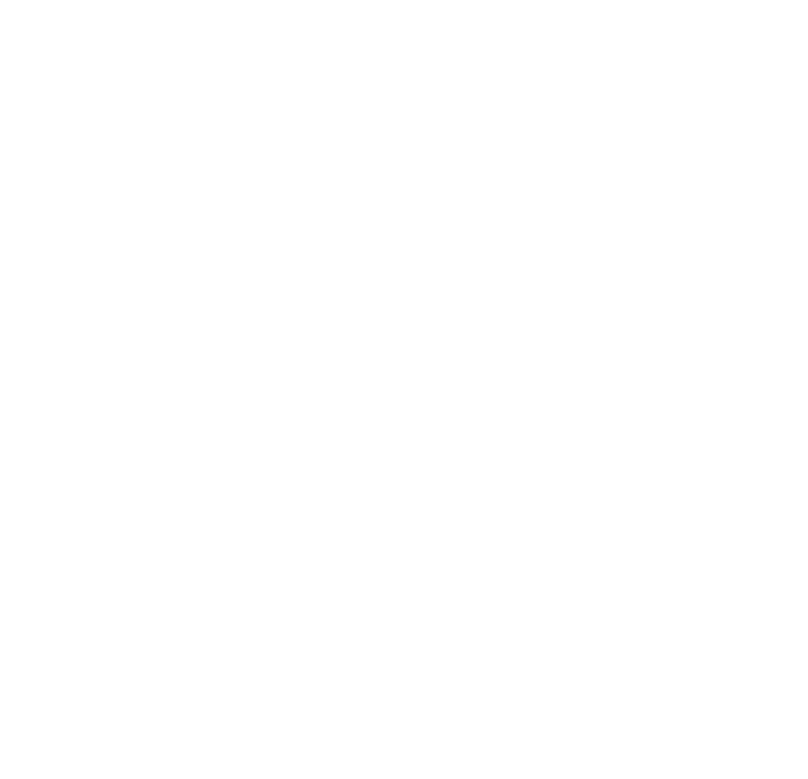
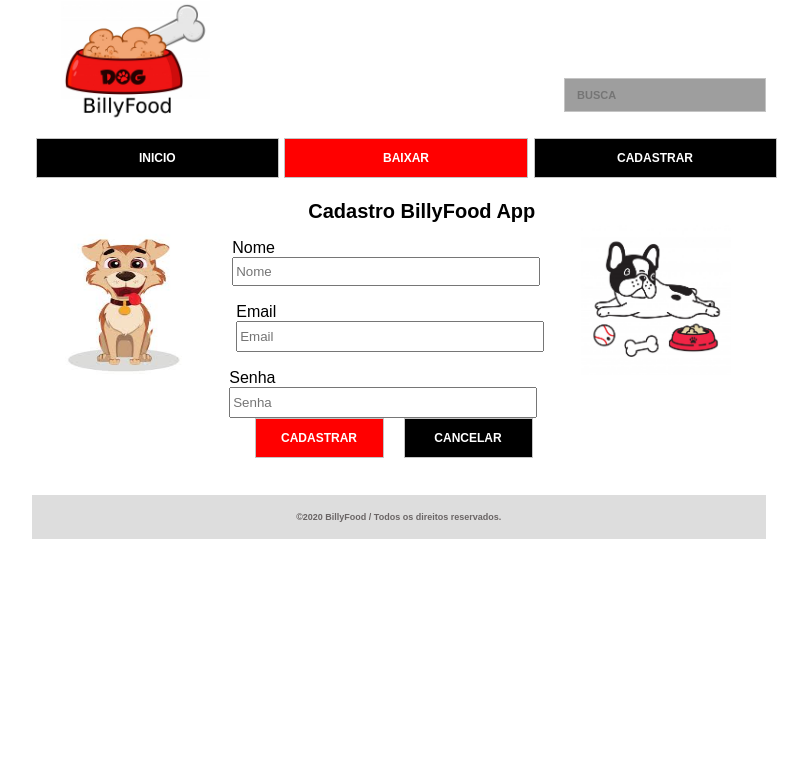
Before and after one commit to DiegoLins10/BillyFood, a Spring Boot app: page /cadastrar in a window 1280 px wide. Before the commit the part shown is empty. Shown: the top 779 px of the page, without its empty margins (236-1044 px from the left). Run offline with Spring Boot 4, Linux system fonts and the light colour scheme; grey boxes are pictures that could not be loaded.

Commit message:
Atualização cadastro Billy 06/12/2020

```diff
--- a/BillyFood/src/main/resources/templates/baixarBilly.html
+++ b/BillyFood/src/main/resources/templates/baixarBilly.html
@@ -3,7 +3,7 @@
 <head>
 <link rel="stylesheet" type="text/css" href="./css/main.css">
 <meta charset="ISO-8859-1">
-<title>Poi</title>
+<title>BillyFood Download</title>
 </head>
 
 <body>
--- a/BillyFood/src/main/resources/templates/cadastrarBilly.html
+++ b/BillyFood/src/main/resources/templates/cadastrarBilly.html
@@ -3,9 +3,94 @@
 <head>
 <link rel="stylesheet" type="text/css" href="./css/main.css">
 <meta charset="ISO-8859-1">
-<title>Pau</title>
+<title>Billy Cadastrar</title>
 </head>
 <body>
+	<header class="menu-principal container">
+		<main>
+		<div class="logo">
+			<img src="./img/logocerto.png"
+				style="margin-left: -54px; width: 300px; margin-top: -53px;">
+		</div>
+		</main>
+	</header>
+	<main>
+	<div class="buscar" style="margin-top: -136px;">
+		<input type="text" placeholder="BUSCA">
+	</div>
+	</main>
+	<div class="botao">
+		<form action="#" th:action="@{/cadastrar}" method="get">
+			<input class="b1" type="submit" th:href="@{/aluno}"
+				style="background-color: black; height: 40px; width: 32.81062%; padding-left: 1.011122345803842%; padding-right: 1.011122%; border: 1px solid #c4c4c4; font-size: 12px; font-style: normal; font-weight: bolder; color: #ffffff; margin: 0; float: right; margin-top: -10px;"
+				value="CADASTRAR">
+		</form>
+		<form action="#" th:action="@{/baixar}" method="get">
+			<input class="b2" type="submit" th:href="@{/aluno/cadastrar}"
+				style="background-color: red; height: 40px; width: 32.81062%; padding-left: 1.011122345803842%; padding-right: 1.011122%; border: 1px solid #c4c4c4; font-size: 12px; font-style: normal; font-weight: bolder; color: #ffffff; margin: 6; float: right; margin-top: -10px; margin-right: 6px;"
+				value="BAIXAR">
+		</form>
+		<form action="#" th:action="@{/billy}" method="get">
+			<input class="b3" type="submit" th:href="@{/aluno/cadastrar}"
+				style="background-color: black; height: 40px; width: 32.81062%; padding-left: 1.011122345803842%; padding-right: 1.011122%; border: 1px solid #c4c4c4; font-size: 12px; font-style: normal; font-weight: bolder; color: #ffffff; margin: 0; margin-top: -16px; margin-top: -10px;"
+				value="INICIO">
+		</form>
+	</div>
 
+	<div class="frontend">
+		<img src="./img/dog.jpg"
+			style="width: 150px; height: 150px; margin-right: 42px; margin-top: 25px;">
+	</div>
+	<div class="frontend2" style="height: 0px;">
+		<img src="./img/dog3.jpg"
+			style="width: 150px; height: 150px; margin-right: 0px; margin-top: 25px; margin-left: 29px;">
+	</div>
+	<div class="texto">
+		<h2
+			style="padding-left: 290px; font-size: 20px; font-weight: bold; font-style: normal; font-family: arial;">Cadastro
+			BillyFood App</h2>
+	</div>
+	<div class="row">
+		<div class="form-group col-md-7"
+			style="font-family: arial; margin-left: 214px;">
+			<label for="Nome" class="col-form-label">Nome</label> <input
+				type="text" class="form-control" placeholder="Nome"
+				style="width: 300px; height: 23px;">
+		</div>
+	</div>
+	<div class="row">
+		<div class="form-group col-md-8"
+			style="font-family: arial; margin-left: 218px; padding-top: 17px;">
+			<label for="titulo" class="col-form-label">Email</label> <input
+				type="text" class="form-control" placeholder="Email"
+				style="width: 300px; height: 25px;">
+		</div>
+	</div>
+	<div class="row">
+		<div class="form-group col-md-8"
+			style="font-family: arial; margin-left: 211px; padding-top: 17px;">
+			<label for="titulo" class="col-form-label">Senha</label> <input
+				type="password" class="form-control" placeholder="Senha"
+				style="width: 300px; height: 25px;">
+		</div>
+	</div>
+	<div class="botao">
+		<form action="#" th:action="@{/cadastrar}" method="get">
+			<input class="b3" type="submit" th:href="@{/aluno}"
+				style="background-color: black; height: 40px; width: 129px; padding-left: 1.011122345803842%; padding-right: 1.011122%; border: 1px solid #c4c4c4; font-size: 12px; font-style: normal; font-weight: bolder; color: #ffffff; margin: 0; float: right; margin-right: 244px;"
+				value="CANCELAR">
+		</form>
+		<form action="#" th:action="@{/cadastrar}" method="get">
+			<input class="b2" type="submit" th:href="@{/aluno/cadastrar}"
+				style="background-color: red; height: 40px; width: 129px; padding-left: 1.011122345803842%; padding-right: 1.011122%; border: 1px solid #c4c4c4; font-size: 12px; font-style: normal; font-weight: bolder; color: #ffffff; margin: 6; float: right; margin-top: 0px; margin-right: 20px;"
+				value="CADASTRAR">
+		</form>
+	</div>
+	<div class="footer">
+		<h4 style="text-align: center; margin-top: 17px;">&copy;2020
+			BillyFood / Todos os direitos reservados.</h4>
+
+	</div>
 </body>
+
 </html>
```
Also changed, not shown: BillyFood/src/main/resources/static/img/dog.jpg (added), BillyFood/src/main/resources/static/img/dog3.jpg (added).
